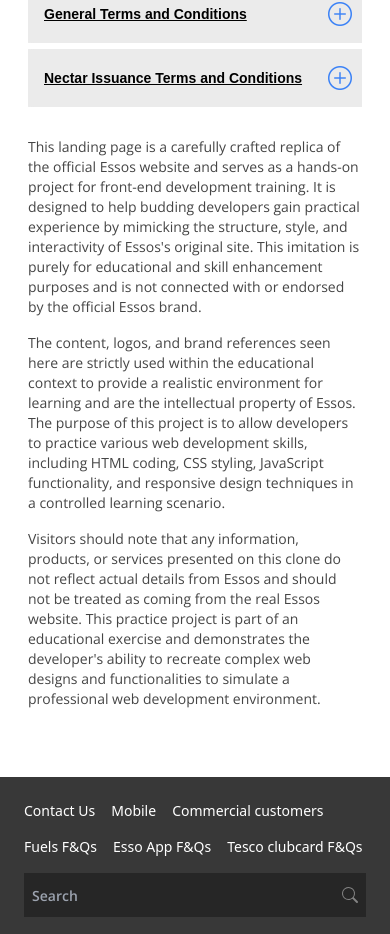
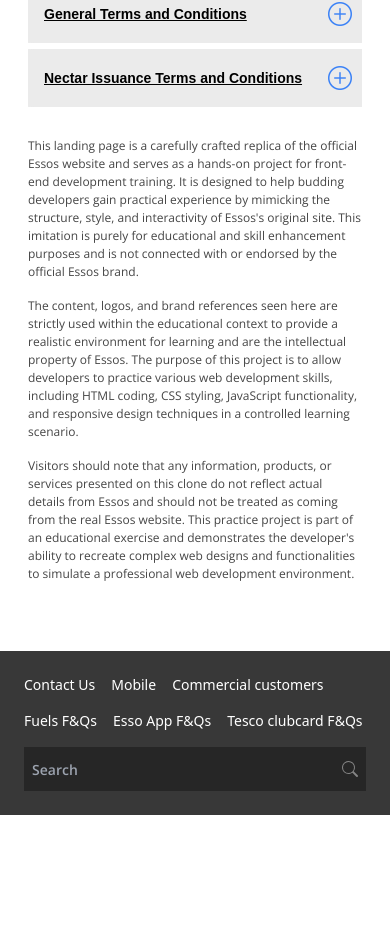
Before and after one commit to ElJefe111944/Esso-Clone, a Vue app: page / in a window 390 px wide. Shown: the part 3869-4803 px from the top of the page. After the commit the page ends 4684 px from the top, so only its background shows below. Built offline with nearby package versions, Linux system fonts and the light colour scheme; a web font is replaced by a local one.

Commit message:
Animations removed from main banner

```diff
--- a/src/components/Footer.vue
+++ b/src/components/Footer.vue
@@ -16,7 +16,13 @@
             </div>
         </div>
         <!-- affilated copnaies -->
-        <div></div>
+        <div>
+            <div></div>
+            <div>
+                <div></div>
+                <div></div>
+            </div>
+        </div>
 
     </div>
 </template>
--- a/src/components/content/CardContentContainer.vue
+++ b/src/components/content/CardContentContainer.vue
@@ -1,5 +1,5 @@
 <template>
-    <div class="flex flex-col md:flex-row py-11 gap-4" v-animateonscroll="{ enterClass: 'fadein', leaveClass: 'fadeout' }">
+    <div class="flex flex-col md:flex-row py-11 gap-4">
         <!-- card -->
         <CardCopy v-for="card in cards" :key="card.id" :card="card" />
     </div>
@@ -15,24 +15,3 @@ const cards = reactive(props.cards);
 
 
 </script>
-
-<style scoped>
-/* animations */
-.fadein {
-    animation: fadeInAnimation 1s forwards;
-}
-
-.fadeout {
-    animation: fadeOutAnimation 1s forwards;
-}
-
-@keyframes fadeInAnimation {
-    from { opacity: 0; }
-    to { opacity: 1; }
-}
-
-@keyframes fadeOutAnimation {
-    from { opacity: 1; }
-    to { opacity: 0; }
-}
-</style>
--- a/src/components/content/ContentSpot.vue
+++ b/src/components/content/ContentSpot.vue
@@ -1,5 +1,5 @@
 <template>
-    <div class="flex md:mt-8 md:flex-row flex-col sm:mt-2 gap-3" :class="{ 'md:flex-row-reverse': isEven }" v-animateonscroll="{ enterClass: 'fadein', leaveClass: 'fadeout' }">
+    <div class="flex md:mt-8 md:flex-row flex-col sm:mt-2 gap-3" :class="{ 'md:flex-row-reverse': isEven }">
         <div class="flex-1">
             <picture>
                 <source media="(min-width:768px)"
@@ -74,22 +74,5 @@ const isEven = computed(() => {
 .flex-row-reverse {
   flex-direction: row-reverse;
 }
-/* animations */
-.fadein {
-    animation: fadeInAnimation 1s forwards;
-}
 
-.fadeout {
-    animation: fadeOutAnimation 1s forwards;
-}
-
-@keyframes fadeInAnimation {
-    from { opacity: 0; }
-    to { opacity: 1; }
-}
-
-@keyframes fadeOutAnimation {
-    from { opacity: 1; }
-    to { opacity: 0; }
-}
 </style>
--- a/src/components/terms/Disclaimer.vue
+++ b/src/components/terms/Disclaimer.vue
@@ -1,12 +1,12 @@
 <template>
     <div class="py-4" v-animateonscroll="{ enterClass: 'fadein', leaveClass: 'fadeout' }">
-        <p class="text-sm text-primaryGrayIcons font-sans">
+        <p class="text-[12px] md:text-sm text-primaryGrayIcons font-sans">
             This landing page is a carefully crafted replica of the official Essos website and serves as a hands-on project for front-end development training. It is designed to help budding developers gain practical experience by mimicking the structure, style, and interactivity of Essos's original site. This imitation is purely for educational and skill enhancement purposes and is not connected with or endorsed by the official Essos brand.
         </p>
-        <p class="text-sm text-primaryGrayIcons font-sans">
+        <p class="text-[12px] md:text-sm text-primaryGrayIcons font-sans">
             The content, logos, and brand references seen here are strictly used within the educational context to provide a realistic environment for learning and are the intellectual property of Essos. The purpose of this project is to allow developers to practice various web development skills, including HTML coding, CSS styling, JavaScript functionality, and responsive design techniques in a controlled learning scenario.
         </p>
-        <p class="text-sm text-primaryGrayIcons font-sans">
+        <p class="text-[12px] md:text-sm text-primaryGrayIcons font-sans">
             Visitors should note that any information, products, or services presented on this clone do not reflect actual details from Essos and should not be treated as coming from the real Essos website. This practice project is part of an educational exercise and demonstrates the developer's ability to recreate complex web designs and functionalities to simulate a professional web development environment.
         </p>
     </div>
```
